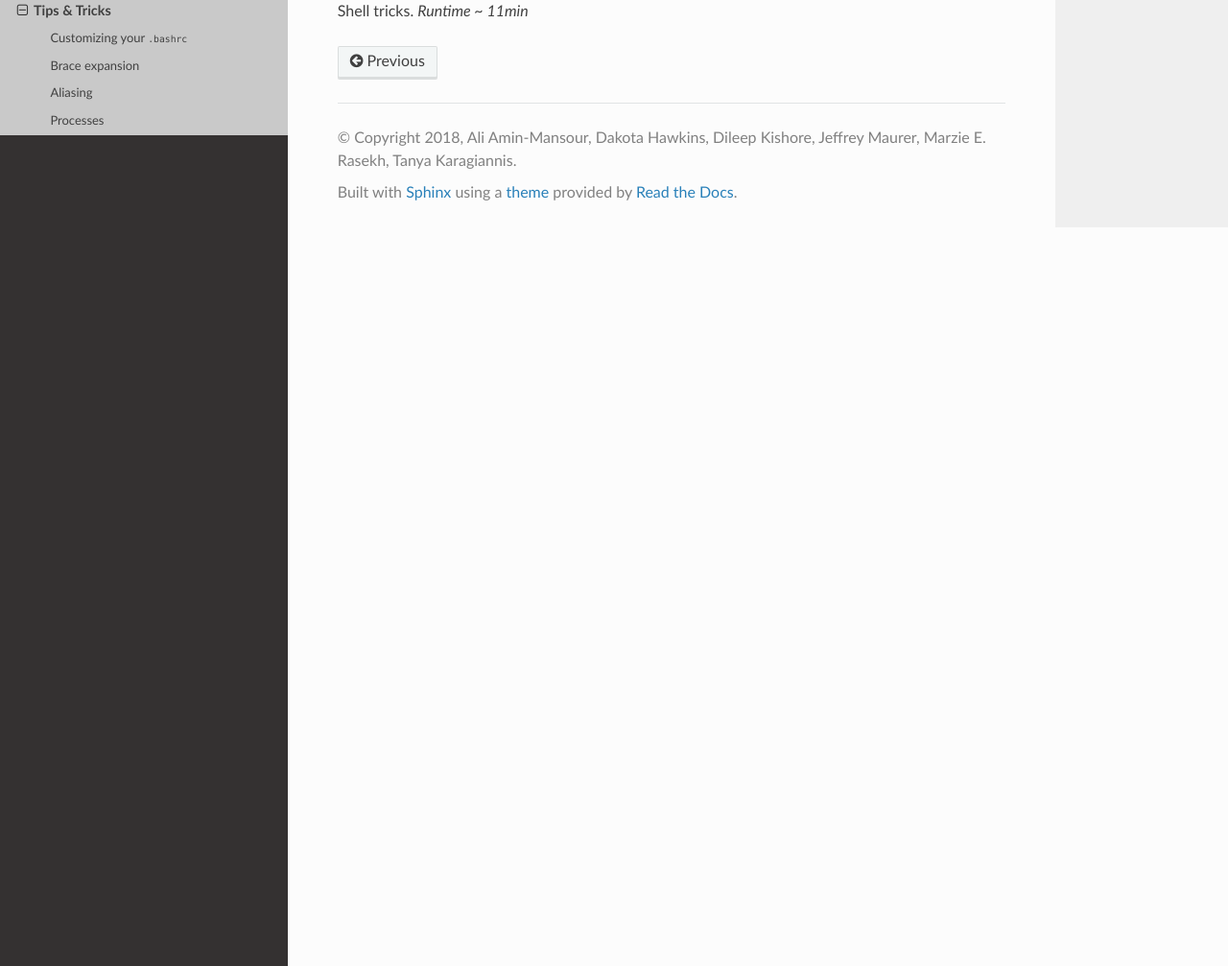
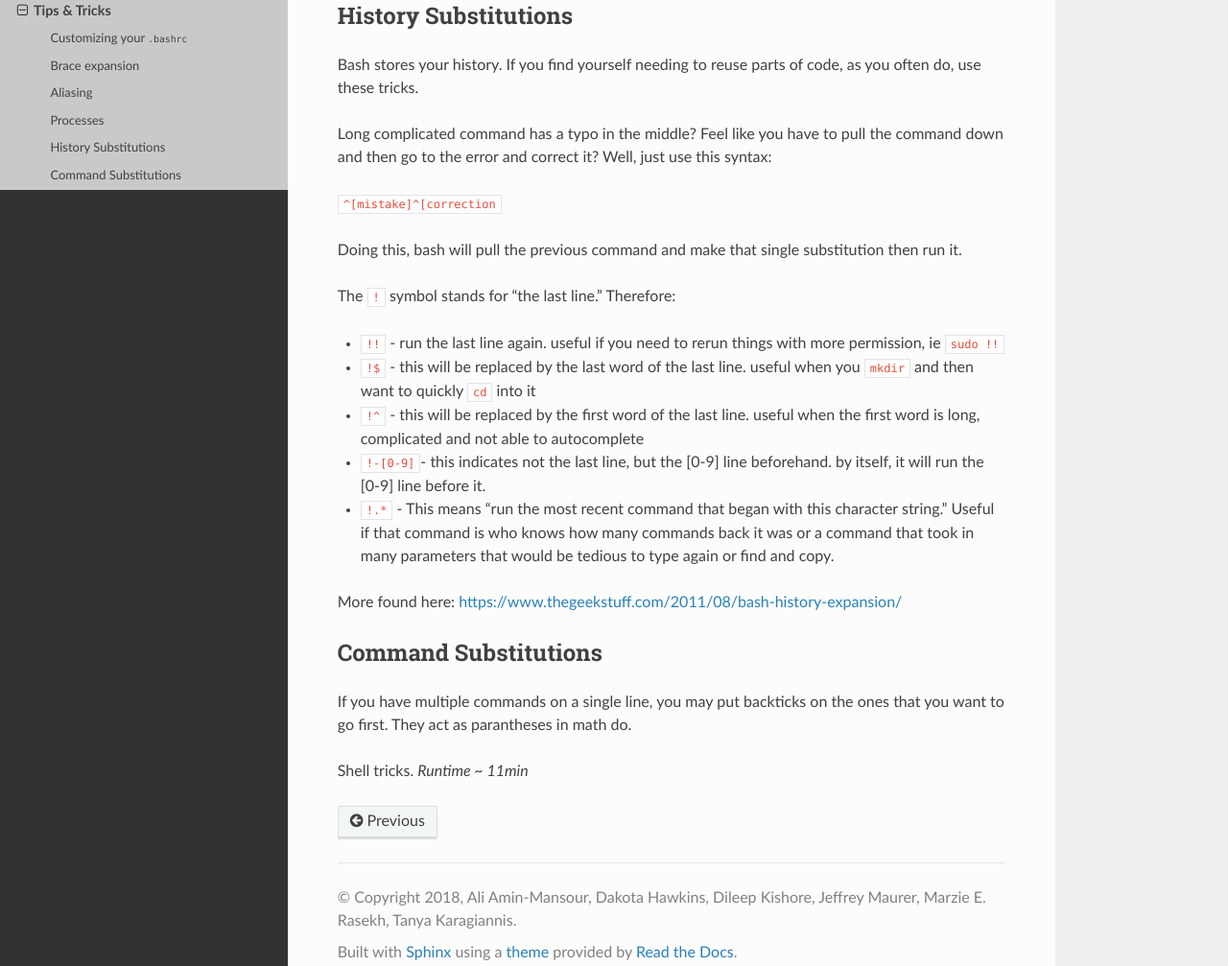
Before and after one commit to BRITE-REU/programming-workshops, a Sphinx documentation site: the page built from source/workshops/01_linux_bash/tips_tricks.rst, in a window 1280 px wide and 1400 px high, scrolled down 1954 px. Shown: the part 393-1400 px from the top of the window at 96% size. Built offline with Sphinx 7.4.7 and the Read the Docs theme 2.0.0, drawn with Linux system fonts in a browser that asks for light colours.

Commit message:
Update tips_tricks.rst
history and command substitution

```diff
--- a/source/workshops/01_linux_bash/tips_tricks.rst
+++ b/source/workshops/01_linux_bash/tips_tricks.rst
@@ -59,4 +59,30 @@ Bash shortcuts. *Runtime ~ 9min*
         <iframe src="https://www.youtube.com/embed/V8EUdia_kOE" frameborder="0" allowfullscreen style="position: absolute; top: 0; left: 0; width: 100%; height: 100%;"></iframe>
     </div>
 
+History Substitutions
+********************
+
+Bash stores your history. If you find yourself needing to reuse parts of code, as you often do, use these tricks.
+
+Long complicated command has a typo in the middle? Feel like you have to pull the command down and then go to the error and correct it? Well, just use this syntax:
+
+``^[mistake]^[correction``
+
+Doing this, bash will pull the previous command and make that single substitution then run it.
+
+The ``!`` symbol stands for "the last line." Therefore:
+
+- ``!!`` - run the last line again. useful if you need to rerun things with more permission, ie ``sudo !!``
+- ``!$`` - this will be replaced by the last word of the last line. useful when you ``mkdir`` and then want to quickly ``cd`` into it
+- ``!^`` - this will be replaced by the first word of the last line. useful when the first word is long, complicated and not able to autocomplete
+- ``!-[0-9]``- this indicates not the last line, but the [0-9] line beforehand. by itself, it will run the [0-9] line before it.
+- ``!.*`` - This means "run the most recent command that began with this character string." Useful if that command is who knows how many commands back it was or a command that took in many parameters that would be tedious to type again or find and copy.
+
+More found here: https://www.thegeekstuff.com/2011/08/bash-history-expansion/
+
+Command Substitutions
+********************
+If you have multiple commands on a single line, you may put backticks on the ones that you want to go first. They act as parantheses in math do.
+
+
 Shell tricks. *Runtime ~ 11min*
```
